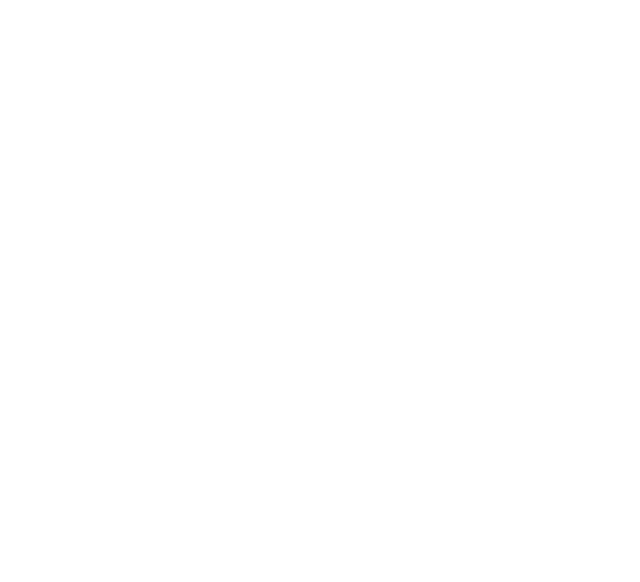
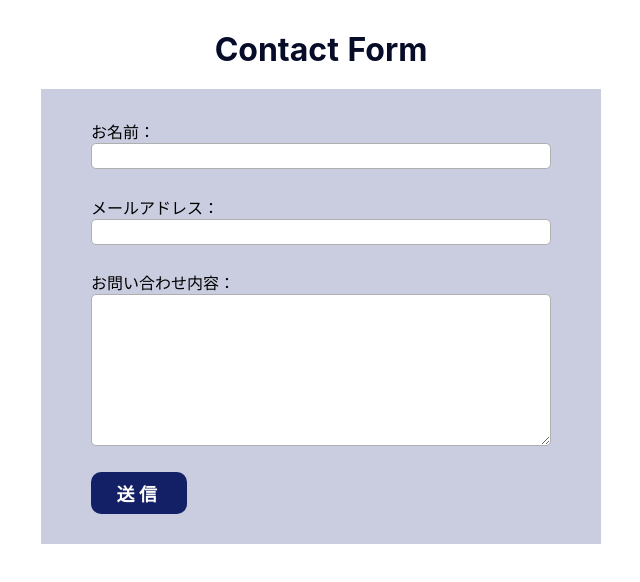
Before and after one commit to hiropy0123/nuxt12345, a Nuxt app: page /contact in a window 1280 px wide. Before the commit this address had no page. Shown: the top 582 px of the page, without its empty margins (319-959 px from the left). Built offline with nearby package versions, Linux system fonts and the light colour scheme.

Commit message:
add contact form for netlify

```diff
--- a/nuxt.config.js
+++ b/nuxt.config.js
@@ -8,6 +8,7 @@
   */
   head: {
     title: pkg.name,
+    titleTemplate: '%s | Nuxt.js',
     meta: [
       { charset: 'utf-8' },
       { name: 'viewport', content: 'width=device-width, initial-scale=1' },
--- a/package.json
+++ b/package.json
@@ -15,7 +15,9 @@
   "dependencies": {
     "@nuxtjs/axios": "^5.0.0",
     "cross-env": "^5.2.0",
-    "nuxt": "^2.0.0"
+    "node-sass": "^4.9.4",
+    "nuxt": "^2.0.0",
+    "sass-loader": "^7.1.0"
   },
   "devDependencies": {
     "babel-eslint": "^10.0.1",
--- /dev/null
+++ b/pages/contact.vue
@@ -0,0 +1,96 @@
+<template>
+  <div class="container">
+    <h1>Contact Form</h1>
+    <div id="formbox">
+      <form name="contact" method="POST" action="/" data-netlify="true">
+        <div class="form-group">
+          <label>
+            お名前：
+            <input type="text" name="name" />
+          </label>
+        </div>
+        <div class="form-group">
+          <label>
+            メールアドレス：
+            <input type="email" name="email" />
+          </label>
+        </div>
+        <div class="form-group">
+          <label>
+            お問い合わせ内容：
+            <textarea name="contact" rows="8"></textarea>
+          </label>
+        </div>
+        <button type="submit" class="btn btn-primary">送信</button>
+      </form>
+    </div>
+
+  </div>
+</template>
+
+<script>
+export default {
+  components: {
+
+  },
+  data() {
+    return {
+
+    }
+  },
+  head() {
+    return {
+      title: 'お問い合わせ'
+    }
+  }
+}
+</script>
+
+<style lang="scss" scoped>
+.container {
+  width: 90%;
+  max-width: 720px;
+  margin: 30px auto;
+}
+h1 {
+  text-align: center;
+  font-size: 32px;
+  font-weight: 700;
+  color: #070c29;
+}
+
+input, textarea {
+  display: block;
+  width: 100%;
+  padding: 3px 5px;
+  border-radius: 5px;
+  border: 1px solid #afafaf;
+  font-size: 16px;
+}
+
+#formbox {
+  max-width: 560px;
+  margin: 20px auto;
+  padding: 30px 50px;
+  background: #cacde0;
+}
+
+.form-group {
+  margin-bottom: 1.6rem;
+
+}
+
+.btn {
+  border: none;
+  border-radius: 10px;
+  padding: .5rem 1.6rem;
+  font-size: 18px;
+  font-weight: 700;
+  text-align: center;
+  letter-spacing: .25em;
+  &.btn-primary {
+    background-color: #142066;
+    color: #fff;
+  }
+}
+</style>
```
Also changed, not shown: .eslintrc.js, 1 other file (tests, documents, lock files or other folders).
